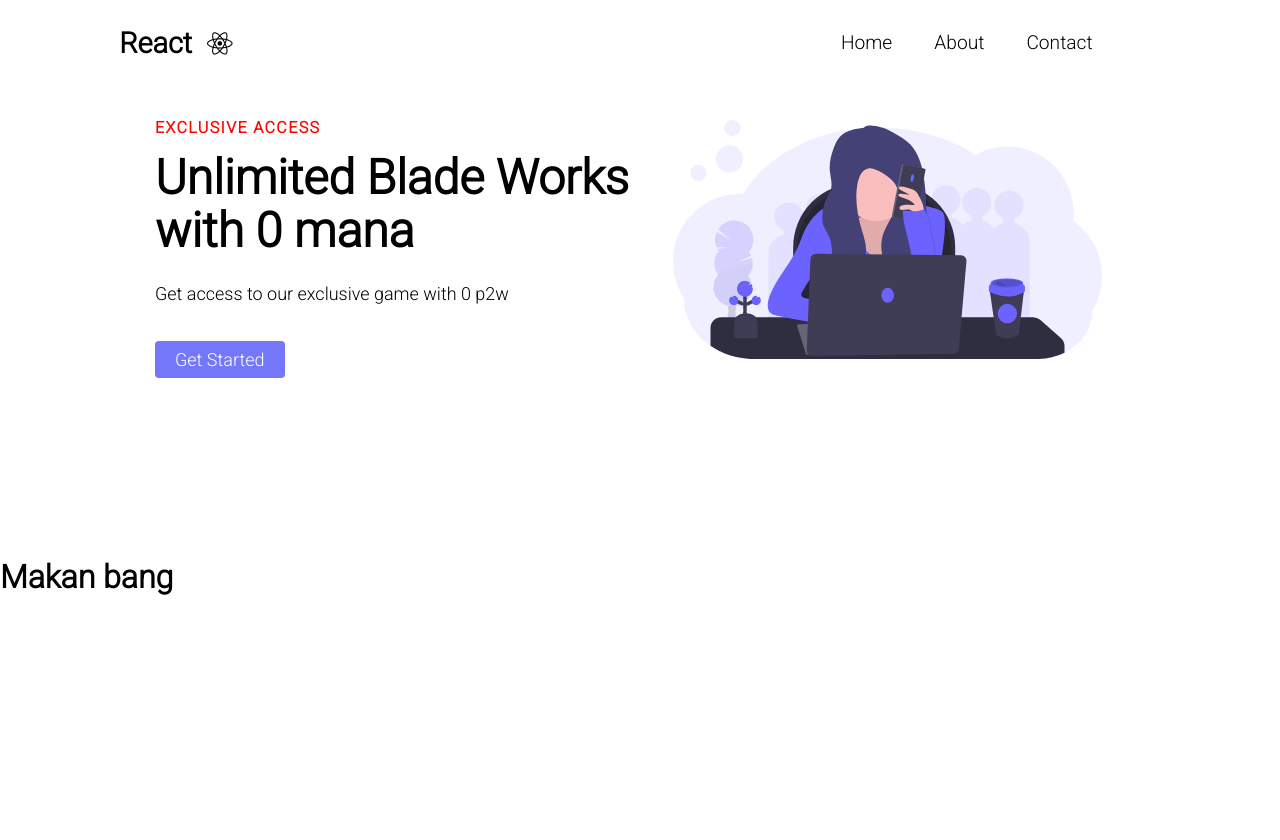
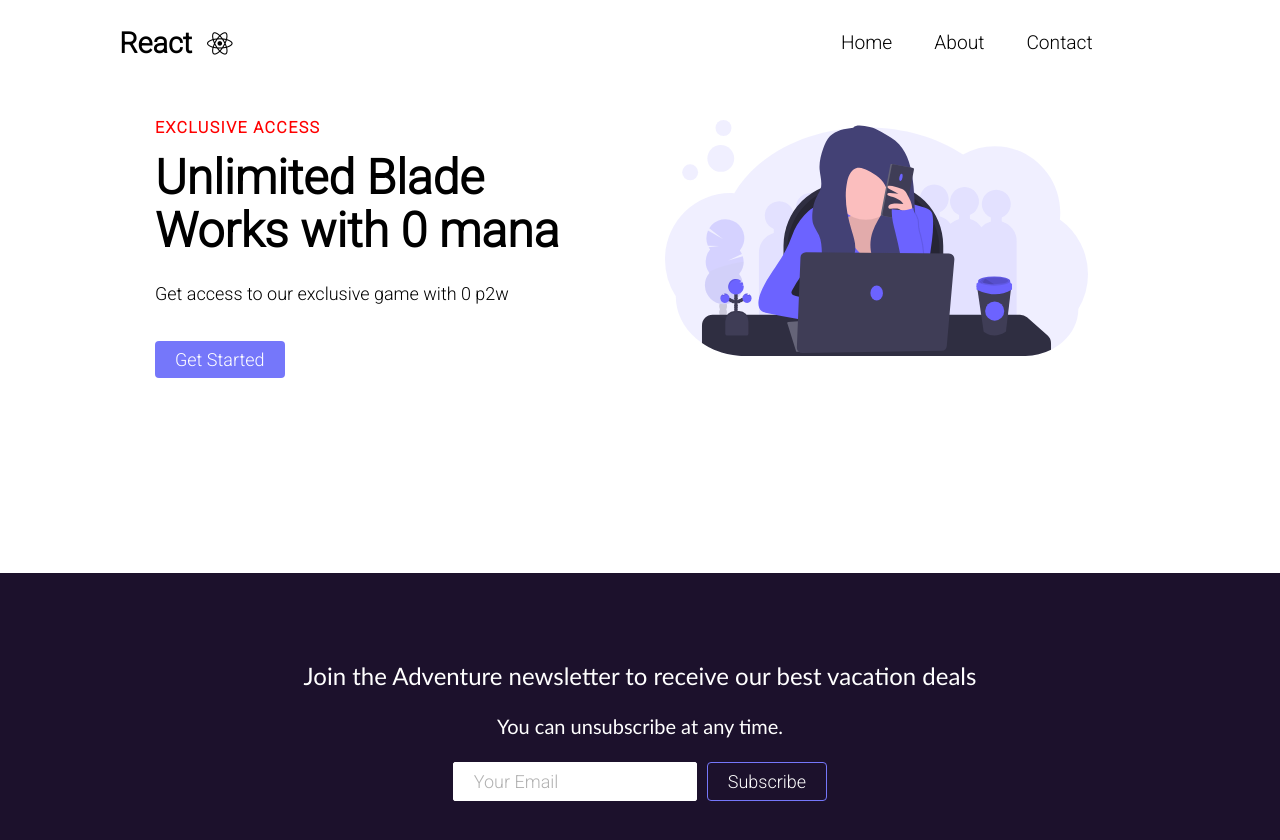
Before and after one commit to Fdika24/Landing, a React (Create React App) app: page / in a window 1280 px wide. Shown: the top 840 px of the page. Before the commit the page ends 800 px from the top, so only its background shows below. Built offline with nearby package versions, Linux system fonts and the light colour scheme.

Commit message:
Footer Added

```diff
--- a/src/App.js
+++ b/src/App.js
@@ -2,6 +2,7 @@ import logo from './logo.svg';
 import React, { Component } from 'react'
 import './App.css';
 import Body from "./components/body/body"
+import Footer from "./components/footer/footer";
 import Navbar from "./components/Navbar/main";
 import { BrowserRouter as Router, Switch, Route} from "react-router-dom";
 
@@ -23,6 +24,9 @@ class App extends Component {
           </Route>
         </Switch>
       </Router>
+      <div>
+        <Footer/>
+      </div>
     </div>
     );
   }
--- a/src/components/Navbar/main.js
+++ b/src/components/Navbar/main.js
@@ -1,43 +1,30 @@
-import React, { Component } from 'react'
+import React, { useState} from 'react'
 import { MenuItems } from "./navbar"
 import './navbar.css'
 import { Button} from "../Button";
 
-class Navbar extends Component {
-    constructor() {
-        super(); // super allows you to access parent class's methods and allows us to use "this." in constructor().
-        this.state = {
-            clicked: false,
-            scrolled: false,
-        }
-        // Note here too these bindings are necessary to make `this` work in the callback
-        // In general, we use binding whenever we use "setState" when handling an event
-        this.handleScroll = this.handleScroll.bind(this);
-        this.handleClick = this.handleClick.bind(this);
-    }
+function Navbar() {
+    const [clicked,setClick] = useState(false);
+    const [navbar,setNavbar] = useState(false);
+    const handleClick = () => setClick(!clicked);
 
-    handleScroll = () => {
-        const offset = window.scrollY;
-        if (offset > 200) {
-            this.setState({scrolled : !this.state.scrolled})
+    const changeBackground = () => {
+        if (window.scrollY > 20){
+            setNavbar(true);
+        } else {
+            setNavbar(false);
         }
     }
-
-    handleClick = () => {
-        this.setState({ clicked: !this.state.clicked})
-    }
-
-    render() {
-        return(
-            <div className='mycontainer' onScroll={this.handleScroll}>
-
+    window.addEventListener('scroll',changeBackground)
+    return (
+        <div className='mycontainer'>
             {/* Note here this.scroll.scrolled changes to this.state.scrolled */}
-                <nav className={this.state.scrolled ? "NavbarItems Scroll" : "NavbarItems"}>
+            <nav className={navbar ? "NavbarItems Scroll" : "NavbarItems"}>
                 <h1 className="navbar-logo">React <i className="fab fa-react"></i></h1>
-                    <div className="menu-icon" onClick={this.handleClick}>
-                        <i className={this.state.clicked ? "fas fa-times" : 'fas fa-bars'}></i>
+                <div className="menu-icon" onClick={handleClick}>
+                    <i className={clicked ? "fas fa-times" : 'fas fa-bars'}></i>
                 </div>
-                    <ul className={this.state.clicked ? 'nav-menu active' : 'nav-menu'}>
+                <ul className={clicked ? 'nav-menu active' : 'nav-menu'}>
                     {
                         MenuItems.map((items, index) => {
                             return (
@@ -54,5 +41,4 @@ class Navbar extends Component {
     );
 }
 
-}
 export default Navbar
--- a/src/components/Navbar/navbar.css
+++ b/src/components/Navbar/navbar.css
@@ -1,20 +1,24 @@
 .mycontainer {
-    position: fixed;
+    top: 0;
+    left: 0;
     width: 100%;
+    height: 200%;
 }
 
 
 .NavbarItems {
-    position: sticky;
-    background: white;
+    position: fixed;
+    width: 100vw;
     height: 85px;
+    background-color: white;
+    transition: 0.2s;
     display: flex;
-    justify-content: center;
     align-items: center;
     font-size: 1.2rem;
+    justify-content: center;
 }
-.Scroll {
-    box-shadow: 0px 1px 10px #999;
+.NavbarItems.Scroll {
+    box-shadow: 0px 1px 4px #999;
 }
 
 .navbar-logo {
@@ -67,7 +71,7 @@
 
 @media screen and (max-width: 960px) {
     .NavbarItems {
-        position: relative;
+        position: fixed;
     }
     .nav-menu {
         display: none;
@@ -87,6 +91,7 @@
         opacity: 1;
         transition: all 0.5s ease;
         z-index: 1;
+        height: 900px;
     }
     .nav-links{
         text-align: center;
--- a/src/components/body/body.js
+++ b/src/components/body/body.js
@@ -10,9 +10,6 @@ class Body extends Component {
         return(
             <div>
                 <HeroSection {...homeObjOne} />
-                <div>
-                    <h1>Makan bang</h1>
-                </div>
             </div>
         );
     }
--- a/src/components/body/content.js
+++ b/src/components/body/content.js
@@ -2,7 +2,7 @@ import myImage from '../images/work.svg'
 
 
 export const homeObjOne ={
-    lightBg : false,
+    lightBg : true,
     lightText : true,
     topLine : 'Exclusive Access',
     lightTextDesc :true,
--- /dev/null
+++ b/src/components/footer/footer.css
@@ -0,0 +1,163 @@
+.footer-container {
+    background-color: #1C112C;
+    padding: 4rem 0 2rem 0;
+    display: flex;
+    flex-direction: column;
+    justify-content: center;
+    align-items: center;
+}
+
+.footer-subscription {
+    display: flex;
+    flex-direction: column;
+    justify-content: center;
+    align-items: center;
+    text-align: center;
+
+    margin-bottom: 24px;
+    padding: 24px;
+    color: #fff;
+}
+
+.footer-subscription > p {
+    font-family: 'Trebuchet MS', 'Lucida Sans Unicode', 'Lucida Grande',
+    'Lucida Sans', Arial, sans-serif;
+}
+
+.footer-subscription-heading {
+    margin-bottom: 24px;
+    font-size: 24px;
+}
+
+.footer-subscription-text {
+    margin-bottom: 24px;
+    font-size: 20px;
+}
+
+.footer-input {
+    padding: 8px 20px;
+    border-radius: 2px;
+    margin-right: 10px;
+    outline: none;
+    border: none;
+    font-size: 18px;
+    margin-bottom: 16px;
+    border: 1px solid #fff;
+}
+
+.footer-links {
+    width: 100%;
+    max-width: 1000px;
+    display: flex;
+    justify-content: center;
+}
+
+.footer-link-wrapper {
+    display: flex;
+}
+
+.footer-link-items {
+    display: flex;
+    flex-direction: column;
+    align-items: flex-start;
+    margin: 16px;
+    text-align: left;
+    width: 160px;
+    box-sizing: border-box;
+}
+
+.footer-link-items h2 {
+    margin-bottom: 16px;
+}
+
+.footer-link-items > h2 {
+    color: #fff;
+}
+
+.footer-link-items a {
+    color: #fff;
+    text-decoration: none;
+    margin-bottom: 0.5rem;
+}
+
+.footer-link-items a:hover {
+    color: #e9e9e9;
+    transition: 0.3s ease-out;
+}
+
+.footer-email-form h2 {
+    margin-bottom: 2rem;
+}
+
+.footer-input::placeholder {
+    color: #b1b1b1;
+}
+
+/* Social Icons */
+.social-icon-link {
+    color: #fff;
+    font-size: 24px;
+}
+
+.social-media {
+    max-width: 1000px;
+    width: 100%;
+}
+
+.social-media-wrap {
+    display: flex;
+    justify-content: space-between;
+    align-items: center;
+    width: 90%;
+    max-width: 1000px;
+    margin: 40px auto 0 auto;
+}
+
+.social-icons {
+    display: flex;
+    justify-content: space-between;
+    align-items: center;
+    width: 240px;
+}
+
+.social-logo {
+    color: #fff;
+    justify-self: start;
+    margin-left: 20px;
+    cursor: pointer;
+    text-decoration: none;
+    font-size: 2rem;
+    display: flex;
+    align-items: center;
+    margin-bottom: 16px;
+}
+
+.website-rights {
+    color: #fff;
+    margin-bottom: 16px;
+}
+
+@media screen and (max-width: 820px) {
+    .footer-links {
+        padding-top: 2rem;
+    }
+
+    .footer-input {
+        width: 100%;
+    }
+
+    .btn {
+        width: 100%;
+    }
+
+    .footer-link-wrapper {
+        flex-direction: column;
+    }
+
+    .social-media-wrap {
+        flex-direction: column;
+    }
+}
+
+@media screen and (max-width: 768px) {
+}
--- /dev/null
+++ b/src/components/footer/footer.js
@@ -0,0 +1,32 @@
+import React from 'react';
+import './footer.css';
+import { Button } from '../Button';
+import { Link } from 'react-router-dom';
+
+function Footer() {
+    return (
+        <div className='footer-container'>
+            <section className='footer-subscription'>
+                <p className='footer-subscription-heading'>
+                    Join the Adventure newsletter to receive our best vacation deals
+                </p>
+                <p className='footer-subscription-text'>
+                    You can unsubscribe at any time.
+                </p>
+                <div className='input-areas'>
+                    <form>
+                        <input
+                            className='footer-input'
+                            name='email'
+                            type='email'
+                            placeholder='Your Email'
+                        />
+                        <Button buttonStyle='btn--outline'>Subscribe</Button>
+                    </form>
+                </div>
+            </section>
+        </div>
+    );
+}
+
+export default Footer;
--- a/src/components/hero.css
+++ b/src/components/hero.css
@@ -1,23 +1,22 @@
 .home__hero-section {
+    background-color: white;
     color : black;
     padding: 120px 0;
+    justify-content: center;
 }
 
-.container {
-
-}
 
 .home__hero-row {
     position: static;
 }
-.row {
+/*.row {
     display: flex;
     margin-right: -15px;
     margin-bottom: -15px;
     margin-right: -15px;
     flex-wrap: wrap;
     align-content: stretch;
-}
+}*/
 
 .col {
     margin-bottom: 15px;
@@ -27,6 +26,7 @@
     max-width: 50%;
     flex-basis: 50%;
 }
+
 
 
 .home__hero-text-wrapper {
```
Also changed, not shown: src/components/body/body.css (line endings or trailing spaces), src/components/footer.css (deleted), src/components/footer.js (deleted), 1 other file (tests, documents, lock files or other folders). Lines whose indentation alone changed are shown as unchanged.
